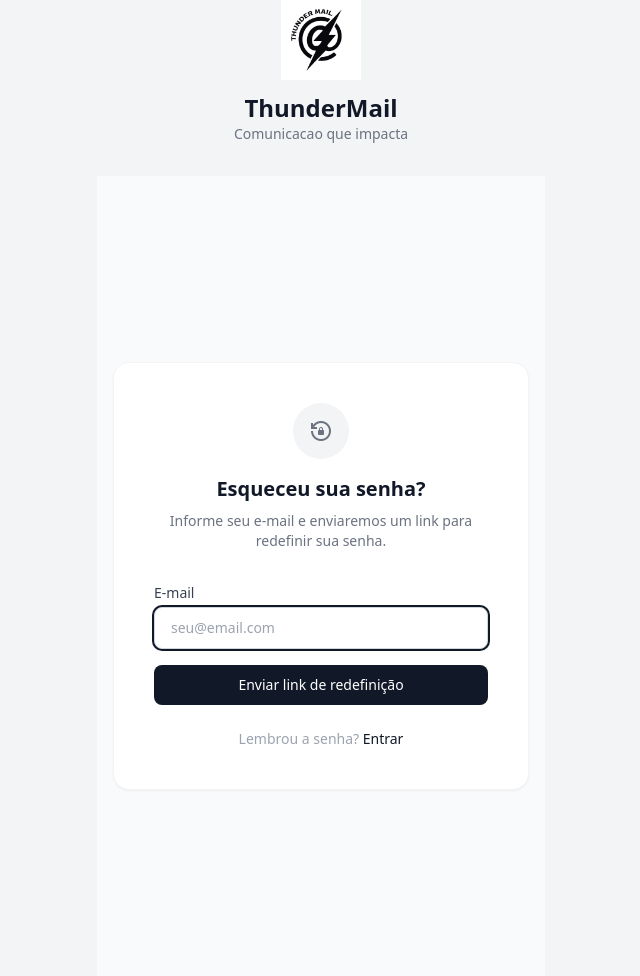
After one commit to uDanielMelo/thundermail, a Django app: page /accounts/password-reset/ in a window 1280 px wide. The commit adds this page. Shown: the whole page, without its empty margins (319-959 px from the left). Run offline with Django 5.2, Linux system fonts and the light colour scheme; parts of the project's set-up code (start-up, migrations or seed data) failed here and were passed over; some libraries are stand-ins or nearby versions.

Commit message:
feat: recuperação de senha por e-mail
- Fluxo completo de reset via Django PasswordResetView
- 4 templates no estilo ThunderMail: formulário, confirmação, nova senha e sucesso
- E-mail HTML com botão de redefinição enviado via Resend SMTP
- Link expira em 1 hora
- Link 'Esqueci minha senha' na tela de login

```diff
--- a/core/urls.py
+++ b/core/urls.py
@@ -1,6 +1,9 @@
 from django.contrib import admin
 from django.urls import path, include
+from django.contrib.auth import views as auth_views
 from apps.accounts import views as accounts_views
+from django.conf import settings
+from django.conf.urls.static import static
 
 urlpatterns = [
     path('admin/', admin.site.urls),
@@ -14,11 +17,35 @@ urlpatterns = [
     path('integrations/', include('apps.integrations.urls', namespace='integrations')),
     path('contracts/', include('apps.contracts.urls', namespace='contracts')),
     path('documents/', include('apps.documents.urls', namespace='documents')),
-    path('documents/', include('apps.documents.urls', namespace='documents')),
-]
 
+    # Reset de senha
+    path('accounts/password-reset/',
+        auth_views.PasswordResetView.as_view(
+            template_name='accounts/password_reset.html',
+            email_template_name='accounts/password_reset_email.html',
+            html_email_template_name='accounts/password_reset_email.html',
+            subject_template_name='accounts/password_reset_subject.txt',
+            success_url='/accounts/password-reset/done/'
+        ),
+        name='password_reset'),
 
-from django.conf import settings
-from django.conf.urls.static import static
+    path('accounts/password-reset/done/',
+        auth_views.PasswordResetDoneView.as_view(
+            template_name='accounts/password_reset_done.html'
+        ),
+        name='password_reset_done'),
 
-urlpatterns += static(settings.MEDIA_URL, document_root=settings.MEDIA_ROOT)
+    path('accounts/password-reset/confirm/<uidb64>/<token>/',
+        auth_views.PasswordResetConfirmView.as_view(
+            template_name='accounts/password_reset_confirm.html',
+            success_url='/accounts/password-reset/complete/'
+        ),
+        name='password_reset_confirm'),
+
+    path('accounts/password-reset/complete/',
+        auth_views.PasswordResetCompleteView.as_view(
+            template_name='accounts/password_reset_complete.html'
+        ),
+        name='password_reset_complete'),
+
+] + static(settings.MEDIA_URL, document_root=settings.MEDIA_ROOT)
--- /dev/null
+++ b/templates/accounts/password_reset.html
@@ -0,0 +1,38 @@
+{% extends 'base_auth.html' %}
+{% block title %}Esqueci minha senha — ThunderMail{% endblock %}
+{% block content %}
+
+<div class="min-h-screen flex items-center justify-center bg-gray-50 px-4">
+    <div class="bg-white rounded-2xl shadow-sm border border-gray-100 p-10 w-full max-w-md">
+
+        <div class="text-center mb-8">
+            <div class="w-14 h-14 bg-gray-100 rounded-full flex items-center justify-center mx-auto mb-4">
+                <span class="material-symbols-outlined text-gray-500 text-2xl">lock_reset</span>
+            </div>
+            <h1 class="text-xl font-semibold text-gray-900">Esqueceu sua senha?</h1>
+            <p class="text-sm text-gray-500 mt-2">Informe seu e-mail e enviaremos um link para redefinir sua senha.</p>
+        </div>
+
+        <form method="POST">
+            {% csrf_token %}
+            <div class="mb-4">
+                <label class="block text-sm font-medium text-gray-700 mb-1">E-mail</label>
+                <input type="email" name="email" required autofocus
+                    class="w-full border border-gray-300 rounded-lg px-4 py-2.5 text-sm focus:outline-none focus:ring-2 focus:ring-gray-900"
+                    placeholder="seu@email.com">
+            </div>
+            <button type="submit"
+                class="w-full bg-gray-900 text-white py-2.5 rounded-lg text-sm font-medium hover:bg-gray-700 transition">
+                Enviar link de redefinição
+            </button>
+        </form>
+
+        <p class="text-center text-sm text-gray-400 mt-6">
+            Lembrou a senha?
+            <a href="{% url 'accounts:login' %}" class="text-gray-900 hover:underline font-medium">Entrar</a>
+        </p>
+
+    </div>
+</div>
+
+{% endblock %}
--- /dev/null
+++ b/templates/accounts/password_reset_subject.txt
@@ -0,0 +1 @@
+Redefinição de senha — ThunderMail
```
Also changed, not shown: core/settings.py (+17 -0 lines), templates/accounts/login.html (+8 -2 lines), templates/accounts/password_reset_complete.html (added, +25 -0 lines), templates/accounts/password_reset_confirm.html (added, +62 -0 lines), templates/accounts/password_reset_done.html (added, +29 -0 lines), templates/accounts/password_reset_email.html (added, +42 -0 lines), 1 other file.
